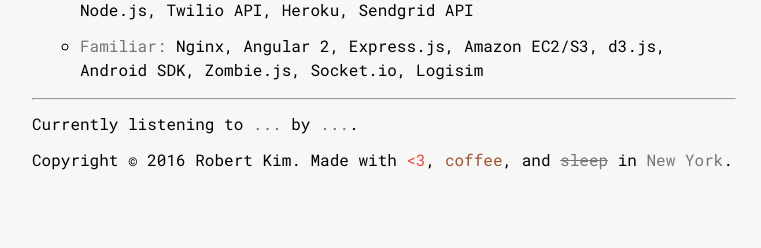
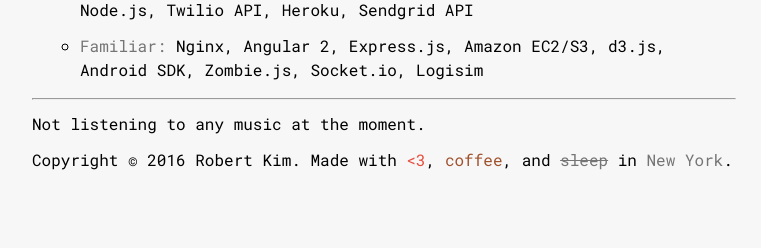
Before and after one commit to rkty13/personalsite-lambda, a Flask app: template templates/index.html in a window 1280 px wide. Shown: the part 1932-2180 px from the top of the page, without its empty margins (256-1017 px from the left). Run offline with Flask 2, Linux system fonts and the light colour scheme; the template is opened without the code that fills it, so the values that code supplies are empty; style sheets or scripts are compiled from the project's sources.

Commit message:
Updated currently playing track script.

```diff
--- a/templates/index.html
+++ b/templates/index.html
@@ -136,16 +136,17 @@
           document.getElementById("scrobble_title").textContent = recent.name;
           document.getElementById("scrobble_artist").textContent = recent.artist["#text"];
         } else {
-          document.getElementById.innerHTML = "Not listening to any music at the moment.";
+          console.error("Current track could not be loaded.");
+          document.getElementById("scrobble").innerHTML = "Not listening to any music at the moment.";
         }
       } else {
         console.error("Current track could not be loaded.");
-        document.getElementById.innerHTML = "Not listening to any music at the moment.";
+        document.getElementById("scrobble").innerHTML = "Not listening to any music at the moment.";
       }
     };
     request.onerror = function() {
       console.error("Current track could not be loaded.");
-      document.getElementById.innerHTML = "Not listening to any music at the moment.";
+      document.getElementById("scrobble").innerHTML = "Not listening to any music at the moment.";
     };
     request.send();
   </script>
```
Also changed, not shown: 1 other file.
